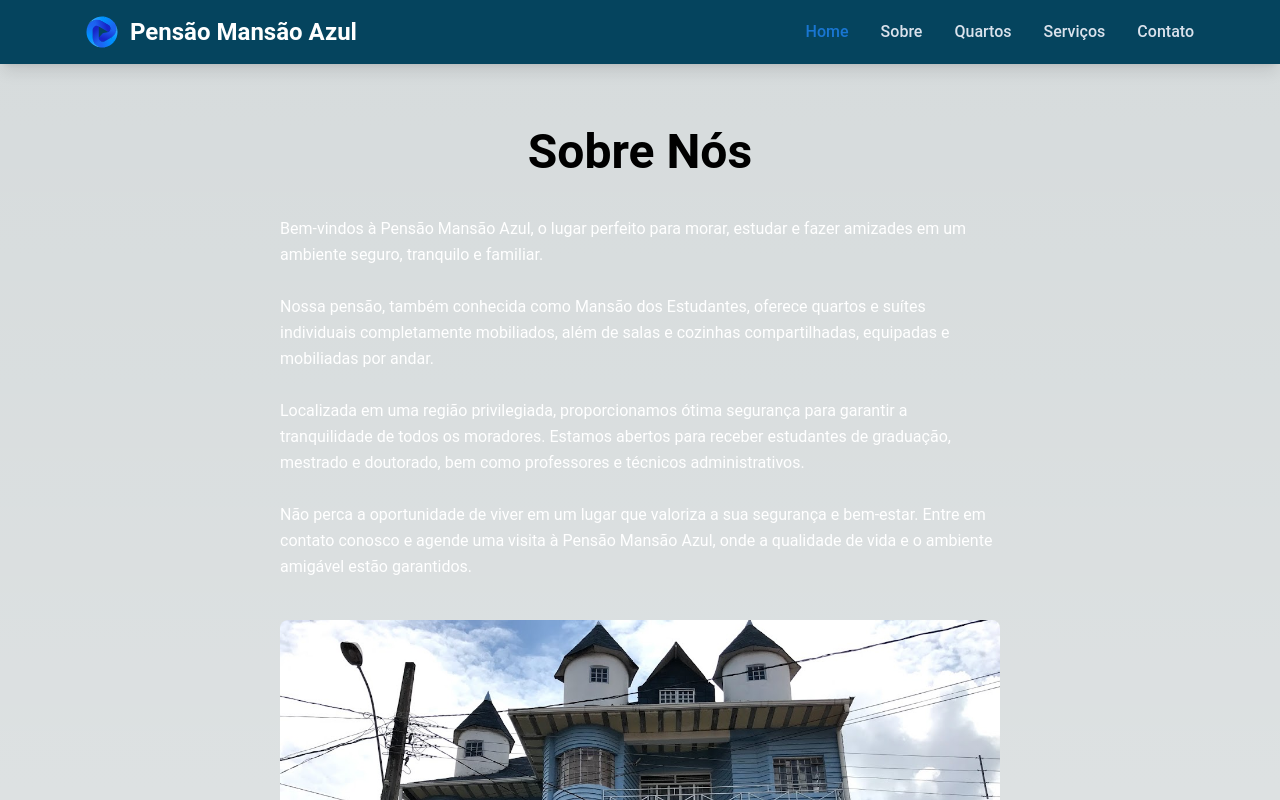
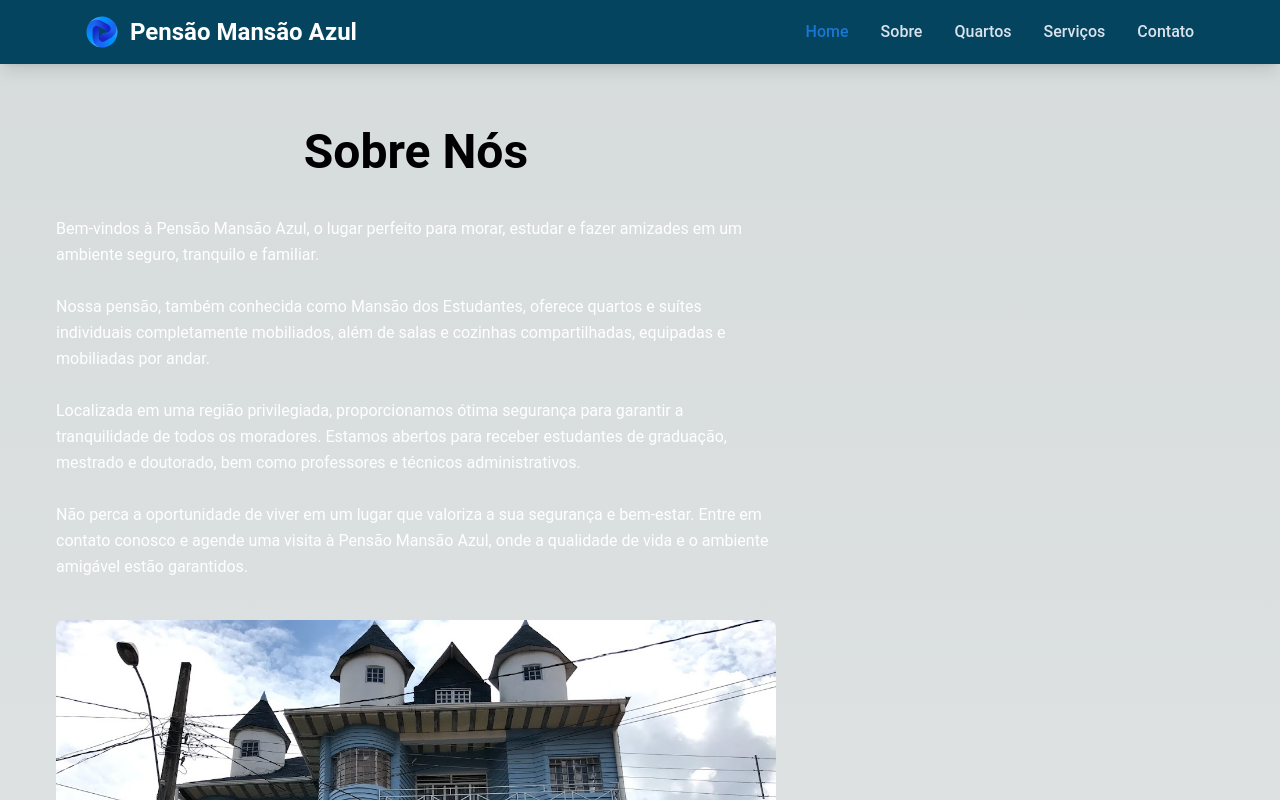
Before and after one commit to LeoJunioYuri/pensao-mansao-azul, a Next.js app in the folder frontend/: page /sobre in a window 1280 px wide. Shown: the top 800 px of the page. Built offline with nearby package versions, Linux system fonts and the light colour scheme.

Commit message:
refactor: melhorando responsabilidade com espaçamento

```diff
--- a/frontend/src/app/sections/About.tsx
+++ b/frontend/src/app/sections/About.tsx
@@ -7,7 +7,7 @@ import img3 from "/public/vista.jpg";
 
 export default function About() {
   return (
-    <div className="relative mx-16 my-8 ">
+    <div className="relative mx-4 lg:mx-14 my-8 ">
       <div className="sm:py-15 mx-auto max-w-7xl py-8 px-4 sm:px-6 lg:px-8 bg:babyBlue">
         <div className="text-center">
           <p
--- a/frontend/src/app/sections/Contact.tsx
+++ b/frontend/src/app/sections/Contact.tsx
@@ -1,6 +1,6 @@
 export default function Contact() {
   return (
-    <section id="contato" className="mb-32 mx-16 text-white-800">
+    <section id="contato" className="mb-32 mx-4 lg:mx-14 text-white-800">
       <div className="text-center">
         <p
           className="mt-1 text-4xl my-16 md:my-24 underline underline-offset-8 md:no-underline font-bold uppercase rounded hover:bg-gray-100 md:hover:bg-transparent md:border-0 md:hover:text-blue-700sm:text-5xl sm:tracking-tight lg:text-5xl"
--- a/frontend/src/app/sections/Perks.tsx
+++ b/frontend/src/app/sections/Perks.tsx
@@ -9,7 +9,7 @@ export default function Perks() {
   // const textColor = "text-white dark:text-white";
 
   return (
-    <section id="vantagens" className="mx-16">
+    <section id="vantagens" className="mx-4 lg:mx-14">
       <div className="text-center">
         <p className="mt-1 text-4xl my-16 font-bold uppercase rounded hover:bg-gray-100 md:hover:bg-transparent md:border-0 md:hover:text-blue-700sm:text-5xl sm:tracking-tight lg:text-5xl">
           Vantagens
--- a/frontend/src/app/sobre/page.tsx
+++ b/frontend/src/app/sobre/page.tsx
@@ -37,8 +37,8 @@ export default function Sobre() {
 
   return (
     <>
-      <section>
-        <div className="mx-auto max-w-screen-md py-32 bg-fixed overflow-hidden">
+      <section className="mx-4 lg:mx-14">
+        <div className="max-w-screen-md py-32 bg-fixed overflow-hidden">
           <h2 className="mx-auto w-full px-4 text-center lg:w-6/12 blue-gray dark:text-slate-400 text-5xl font-semibold">
             Sobre Nós
           </h2>
```
